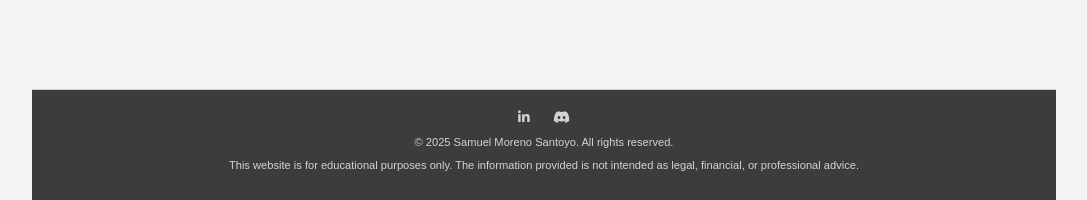
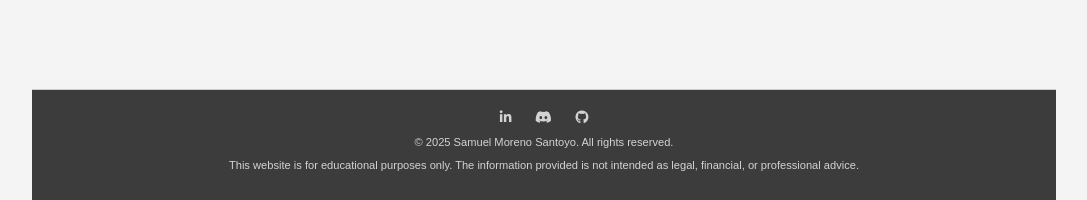
Before and after one commit to GregSom-MSc/GregSom-MSc.github.io, a Jekyll site: the page built from index.md, in a window 1280 px wide. Shown: the part 821-1021 px from the top of the page, without its empty margins (96-1183 px from the left). Built offline with Jekyll 4.4.1, drawn with Linux system fonts in a browser that asks for light colours.

Commit message:
Update default.html

```diff
--- a/_layouts/default.html
+++ b/_layouts/default.html
@@ -7,6 +7,7 @@
     <link rel="stylesheet" href="{{ '/assets/css/style.css' | relative_url }}">
     <link rel="icon" type="image/x-icon" href="{{ '/assets/Images/favicon.ico' | relative_url }}">
     <link rel="stylesheet" href="https://cdnjs.cloudflare.com/ajax/libs/font-awesome/5.15.4/css/all.min.css">
+
 </head>
 <body>
 
@@ -33,8 +34,9 @@
     <!-- Footer Section -->
     <footer class="site-footer">
         <div class="social-links">
-            <a href="https://www.linkedin.com/in/samuelgmoreno/" target="_blank rel="noopener noreferrer"><i class="fab fa-linkedin-in"></i></a>
-            <a href="https://discord.gg/GUAfWtw5" target="_blank rel="noopener noreferrer"><i class="fab fa-discord"></i></a>
+            <a href="https://www.linkedin.com/in/samuelgmoreno/" target="_blank" rel="noopener noreferrer"><i class="fab fa-linkedin-in"></i></a>
+            <a href="https://discord.gg/GUAfWtw5" target="_blank" rel="noopener noreferrer"><i class="fab fa-discord"></i></a>
+            <a href="https://github.com/GregSom-MSc" target="_blank" rel="noopener noreferrer"><i class="fab fa-github"></i></a>
         </div>
         <div class="footer-disclaimer">
             <p>&copy; 2025 Samuel Moreno Santoyo. All rights reserved.</p>
```
